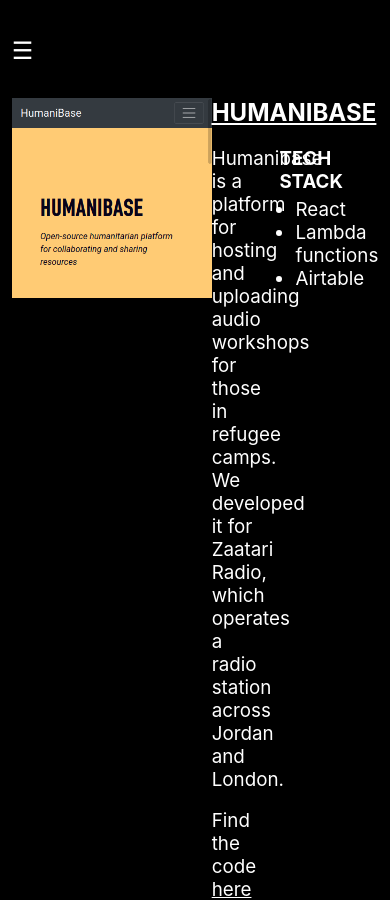
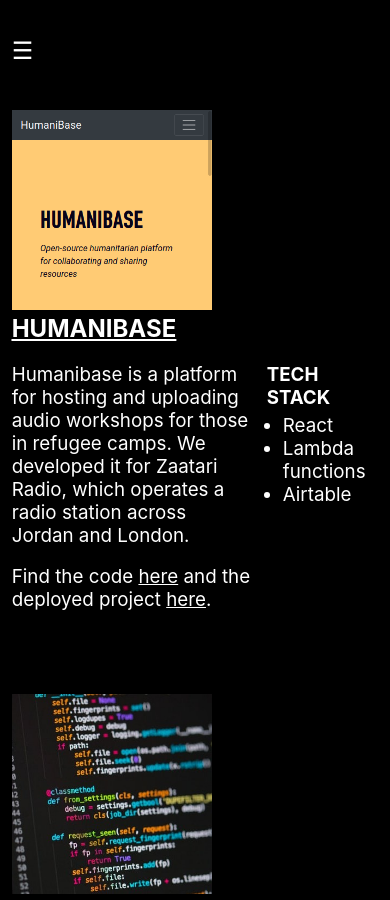
Before and after one commit to Ivo-Evans/Portfolio, a React (Create React App) app: page /work in a window 390 px wide. Shown: the top 900 px of the page. Built offline with nearby package versions, Linux system fonts and the light colour scheme.

Commit message:
fix(project component): in mobile view, remove CSS grid

```diff
--- a/src/index.css
+++ b/src/index.css
@@ -38,4 +38,7 @@ code {
   .contact__banner {
     width: 90vw;
   }
+  .project {
+      display: inline-block!important;
+  }
 }
```
